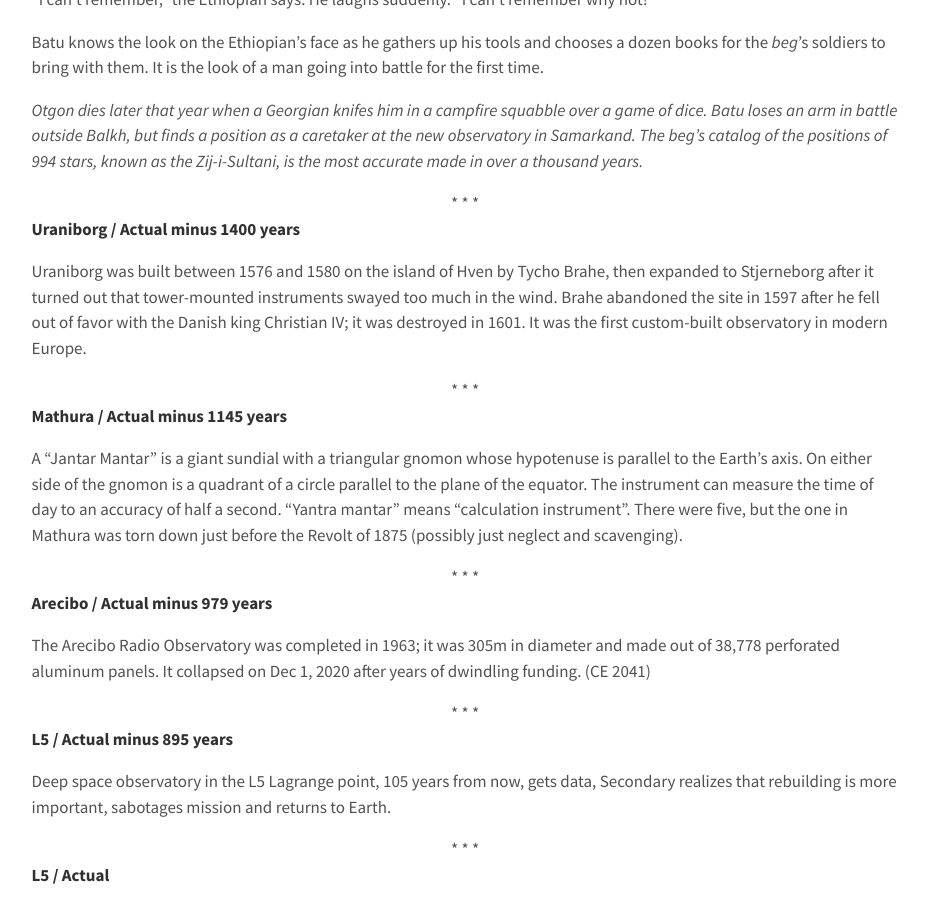
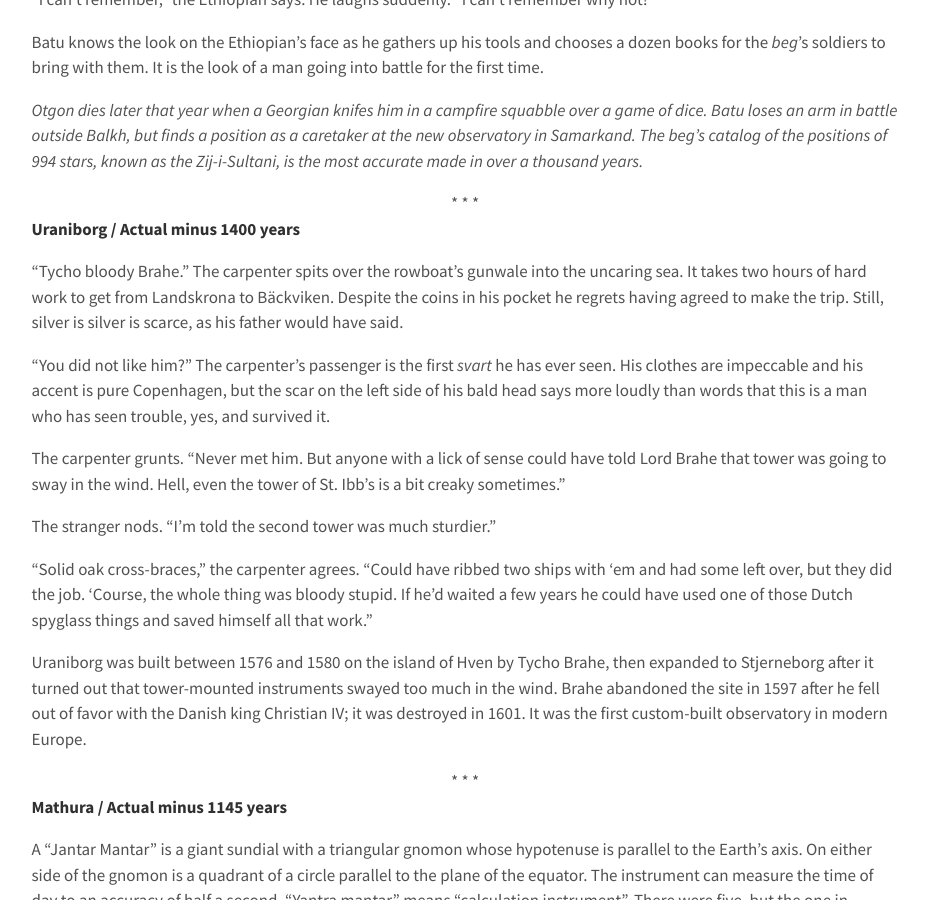
Before and after one commit to gvwilson/sensibleadventures, a Jekyll site: the page built from short-stories/arecibo.md, in a window 1280 px wide and 900 px high, scrolled down 10385 px. Shown: the whole window, without its empty margins (175-1103 px from the left). Built offline with Jekyll 4.4.1, drawn with Linux system fonts in a browser that asks for light colours; nearby versions of some CDN libraries.

Commit message:
Starting the next section

```diff
--- a/short-stories/arecibo.md
+++ b/short-stories/arecibo.md
@@ -855,6 +855,39 @@
 
 **Uraniborg / Actual minus 1400 years**
 
+"Tycho bloody Brahe."
+The carpenter spits over the rowboat's gunwale into the uncaring sea.
+It takes two hours of hard work to get from Landskrona to Bäckviken.
+Despite the coins in his pocket he regrets having agreed to make the trip.
+Still,
+silver is silver is scarce,
+as his father would have said.
+
+"You did not like him?"
+The carpenter's passenger is the first *svart* he has ever seen.
+His clothes are impeccable and his accent is pure Copenhagen,
+but the scar on the left side of his bald head
+says more loudly than words that this is a man who has seen trouble,
+yes,
+and survived it.
+
+The carpenter grunts.
+"Never met him.
+But anyone with a lick of sense could have told Lord Brahe that tower was going to sway in the wind.
+Hell,
+even the tower of St. Ibb's is a bit creaky sometimes."
+
+The stranger nods.
+"I'm told the second tower was much sturdier."
+
+"Solid oak cross-braces," the carpenter agrees.
+"Could have ribbed two ships with 'em and had some left over,
+but they did the job.
+'Course,
+the whole thing was bloody stupid.
+If he'd waited a few years he could have used one of those Dutch spyglass things
+and saved himself all that work."
+
 Uraniborg was built between 1576 and 1580 on the island of Hven by Tycho Brahe, then expanded to Stjerneborg after it turned out that tower-mounted instruments swayed too much in the wind. Brahe abandoned the site in 1597 after he fell out of favor with the Danish king Christian IV; it was destroyed in 1601. It was the first custom-built observatory in modern Europe.
 
 <div align="center">* * *</div>
```
